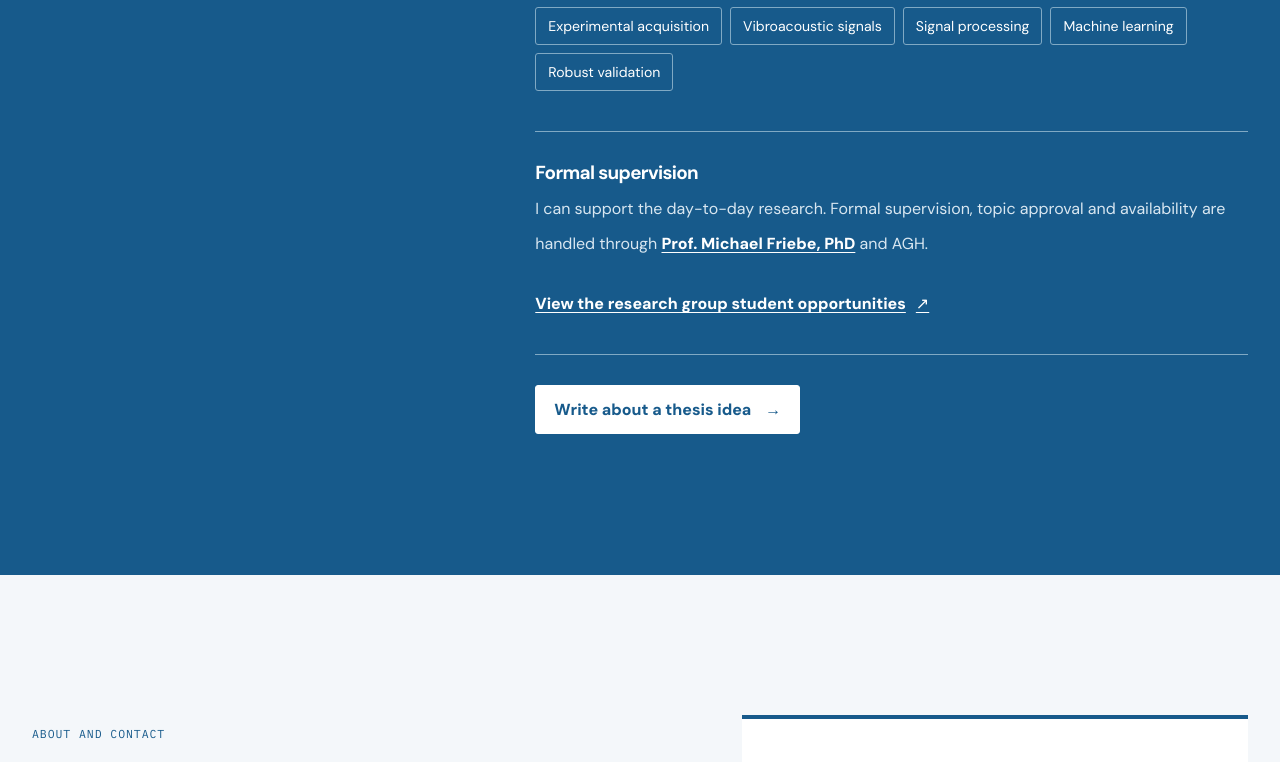
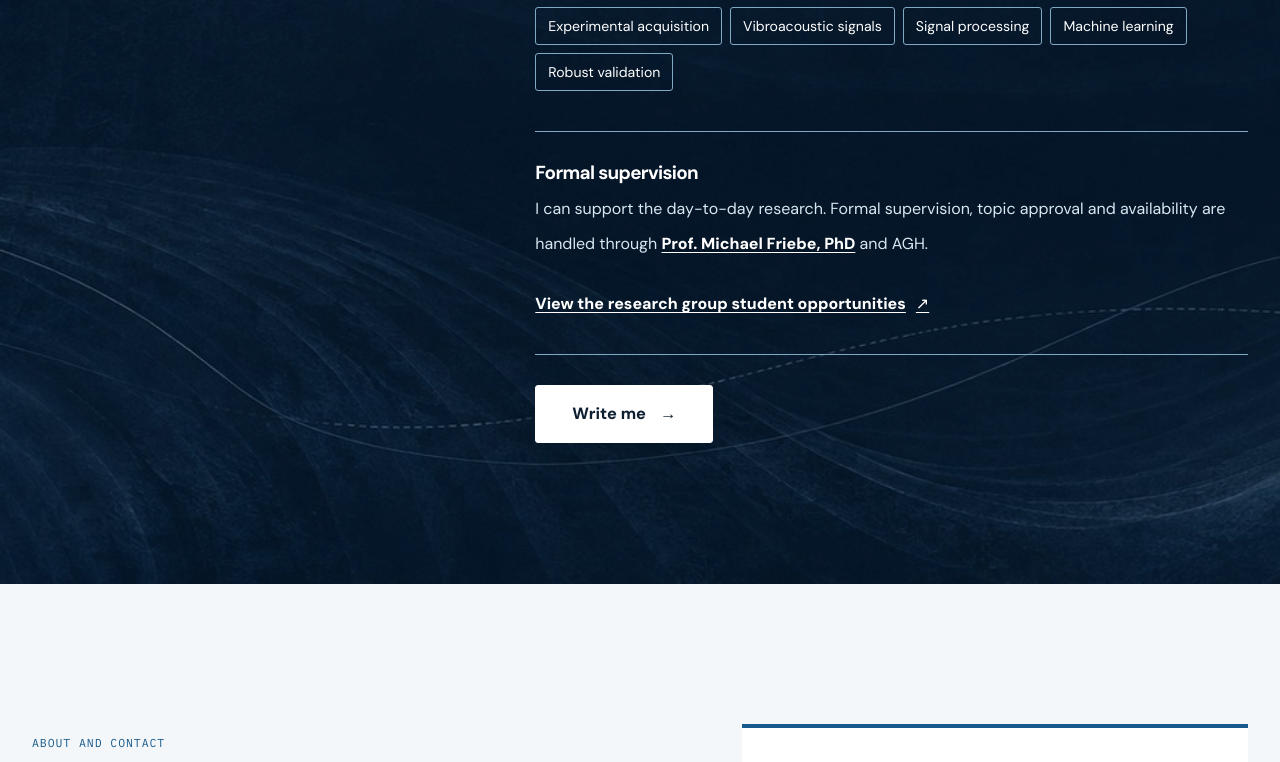
Before and after one commit to OguzhanBerkeOzdil/oguzhanberkeozdil.github.io, a React (Vite) app: page / in a window 1280 px wide. Shown: the part 7515-8277 px from the top of the page. Built offline with nearby package versions, Linux system fonts and the light colour scheme.

Commit message:
Redesign student collaboration call to action

```diff
--- a/src/components/Students.tsx
+++ b/src/components/Students.tsx
@@ -32,7 +32,7 @@ export function Students() {
               {copy.students.groupLink} <Arrow diagonal />
             </a>
           </div>
-          <a className="button button-light" href={`mailto:${site.contact.email}?subject=${subject}`}>
+          <a className="button button-light students-cta" href={`mailto:${site.contact.email}?subject=${subject}`}>
             {copy.students.contactAction} <Arrow />
           </a>
         </Reveal>
--- a/src/content/site.ts
+++ b/src/content/site.ts
@@ -307,7 +307,7 @@ export const copy = {
       'I can support the day-to-day research. Formal supervision, topic approval and availability are handled through',
     supervisionSuffix: 'and AGH.',
     groupLink: 'View the research group student opportunities',
-    contactAction: 'Write about a thesis idea',
+    contactAction: 'Write me',
   },
   about: {
     label: 'About and contact',
--- a/src/styles.css
+++ b/src/styles.css
@@ -872,8 +872,22 @@ a:hover .arrow {
 }
 
 .students-section {
-  background: var(--blue);
+  position: relative;
+  isolation: isolate;
+  overflow: hidden;
+  background-color: #0d2a41;
+  background-image: url('/images/students-vibroacoustic-background.jpg');
+  background-position: center;
+  background-size: cover;
   color: var(--surface);
+}
+
+.students-section::before {
+  position: absolute;
+  z-index: -1;
+  inset: 0;
+  background: rgba(5, 25, 40, 0.3);
+  content: '';
 }
 
 .students-layout {
@@ -948,6 +962,30 @@ a:hover .arrow {
   gap: 10px;
   color: var(--surface);
   font-weight: 750;
+}
+
+.students-cta {
+  min-width: 178px;
+  min-height: 58px;
+  padding-inline: 24px;
+  color: var(--ink);
+  background: var(--surface);
+  border-color: var(--surface);
+  box-shadow: 0 14px 34px rgba(3, 18, 30, 0.28);
+  font-size: 1.02rem;
+  transition: transform 150ms ease, background-color 150ms ease, color 150ms ease, box-shadow 150ms ease;
+}
+
+.students-cta:hover {
+  color: var(--ink);
+  background: #dfeef8;
+  border-color: #dfeef8;
+  box-shadow: 0 18px 42px rgba(3, 18, 30, 0.36);
+  transform: translateY(-2px);
+}
+
+.students-cta:active {
+  transform: scale(0.96);
 }
 
 .about-section {
```
Also changed, not shown: public/images/students-vibroacoustic-background.jpg (added).
